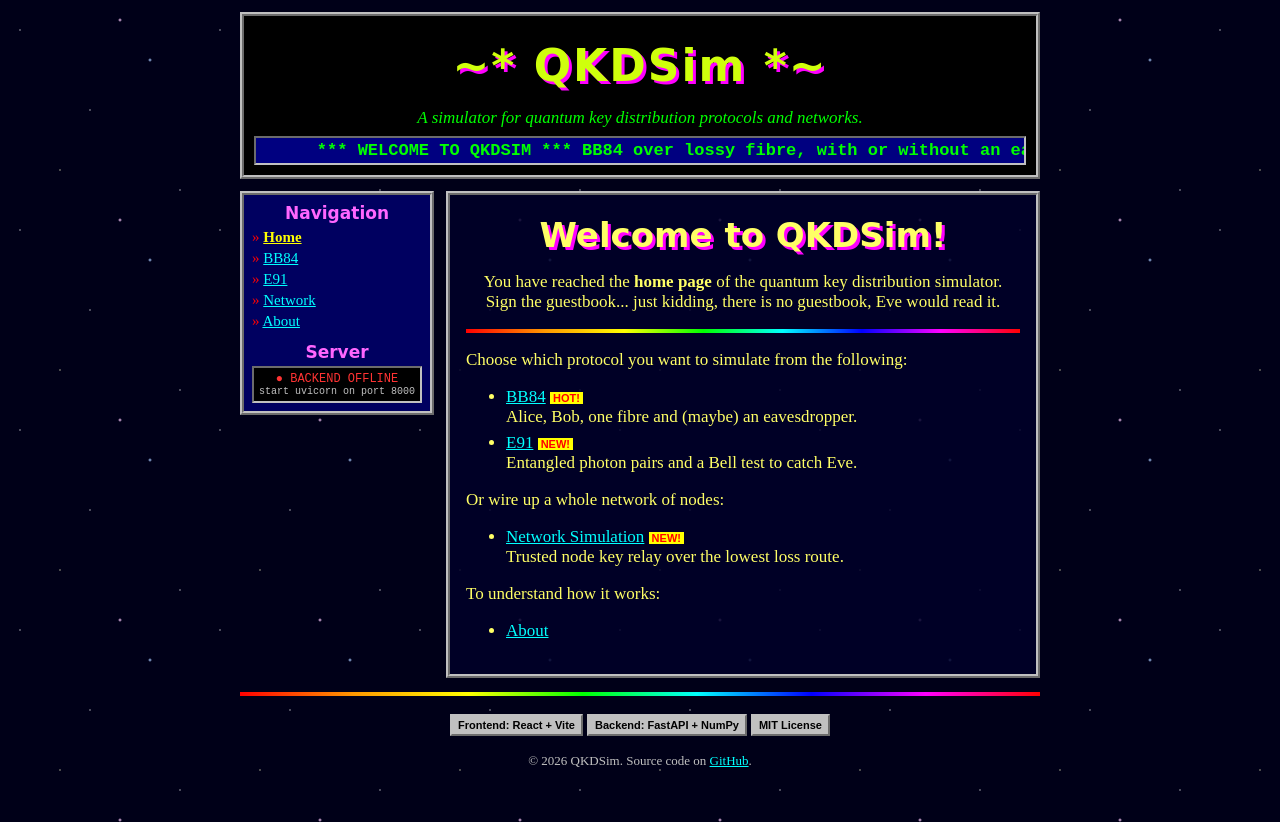
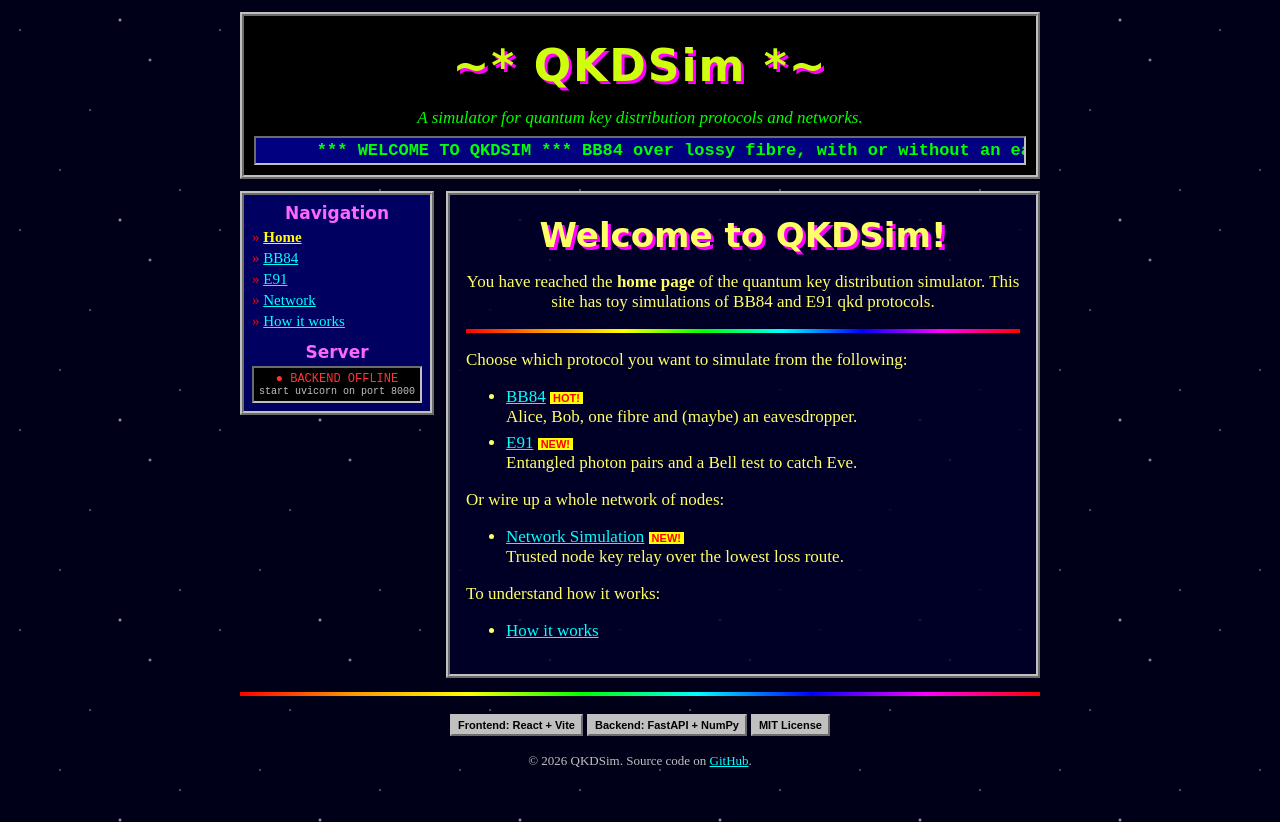
Before and after one commit to Tangy-Cheese/qkd_sim, a React (Vite) app in the folder frontend/: page / in a window 1280 px wide. Built offline with nearby package versions, Linux system fonts and the light colour scheme; no server answers.

Commit message:
frnt page ui changes

```diff
--- a/frontend/src/App.jsx
+++ b/frontend/src/App.jsx
@@ -3,7 +3,7 @@ import TitleScreen from './components/TitleScreen.jsx'
 import BB84 from './components/bb84.jsx'
 import E91 from './components/e91.jsx'
 import NetworkMap from './components/networkmap.jsx'
-import About from './components/about.jsx'
+import HowItWorks from './components/howitworks.jsx'
 import { getDefaultNetwork } from './api.js'
 import './App.css'
 
@@ -12,7 +12,7 @@ const PAGES = [
   { hash: "bb84", label: "BB84" },
   { hash: "e91", label: "E91" },
   { hash: "network", label: "Network" },
-  { hash: "about", label: "About" },
+  { hash: "how-it-works", label: "How it works" },
 ]
 
 const STATUS_POLL_MS = 5000
@@ -110,8 +110,8 @@ function App() {
               <E91 /> :
               currentPage === "network" ?
                 <NetworkMap /> :
-                currentPage === "about" ?
-                  <About /> :
+                currentPage === "how-it-works" ?
+                  <HowItWorks /> :
                   <TitleScreen />
           }
         </div>
--- a/frontend/src/components/TitleScreen.jsx
+++ b/frontend/src/components/TitleScreen.jsx
@@ -4,7 +4,7 @@ export default function TitleScreen(){
             <h1 id="welcomeMessage">Welcome to QKDSim!</h1>
             <p className="centre">
                 You have reached the <b>home page</b> of the quantum key distribution simulator.
-                Sign the guestbook... just kidding, there is no guestbook, Eve would read it.
+                This site has toy simulations of BB84 and E91 qkd protocols.
             </p>
             <hr />
             <p id="buttonExplain">Choose which protocol you want to simulate from the following:</p>
@@ -28,7 +28,7 @@ export default function TitleScreen(){
             <p>To understand how it works:</p>
             <ul className="links">
                 <li>
-                    <a href="#about">About</a>
+                    <a href="#how-it-works">How it works</a>
                 </li>
             </ul>
         </>
--- a/frontend/src/components/about.jsx
+++ /dev/null
@@ -1,7 +0,0 @@
-export default function About() {
-    return (
-        <>
-            <h1 className="rainbow">About</h1>
-        </>
-    );
-}
--- /dev/null
+++ b/frontend/src/components/howitworks.jsx
@@ -0,0 +1,21 @@
+export default function HowItWorks() {
+    return (
+        <>
+            <h1 className="rainbow">How it works</h1>
+
+            {/* TODO: Intro. What QKD is and why measuring a photon gives an eavesdropper away. */}
+
+            {/* TODO: BB84. Bases, encoding, sifting, why Eve causes ~25% QBER. */}
+
+            {/* TODO: E91. Entangled pairs, measurement angles, CHSH Bell test (S = 2√2 vs S ≤ 2). */}
+
+            {/* TODO: Errors and key rate. QBER, error correction, privacy amplification, secure key rate. */}
+
+            {/* TODO: Fibre loss. Attenuation, distance, dark counts. */}
+
+            {/* TODO: Networks. Trusted nodes, Dijkstra lowest loss route, XOR key relay. */}
+
+            {/* TODO: References. See docs/refs.bib. */}
+        </>
+    );
+}
```
